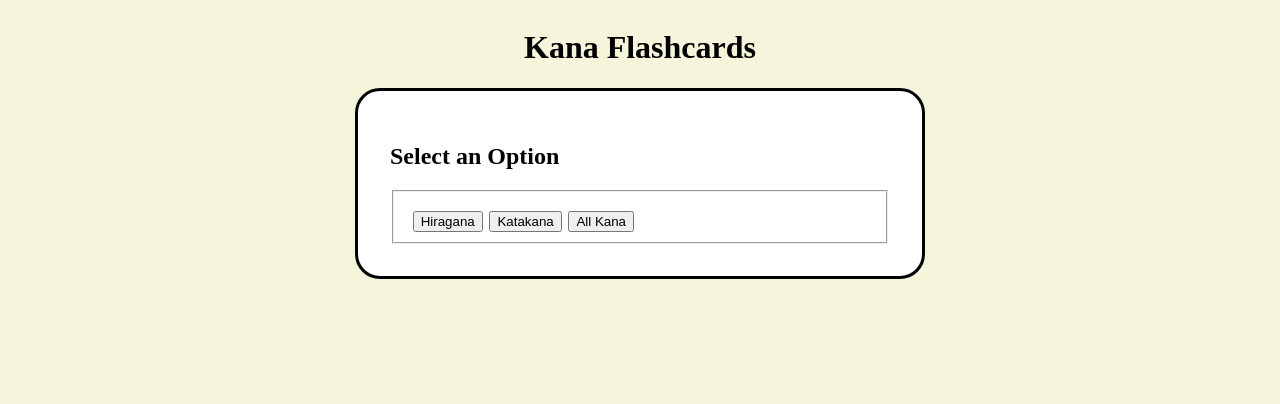
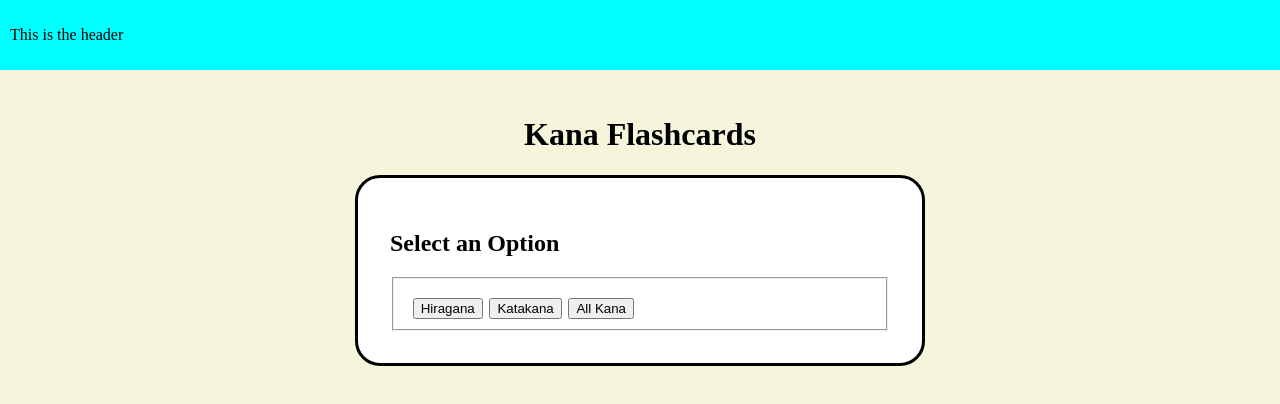
Before and after one commit to jpblicer/KanaFlashCardApp, a plain HTML site: page index.html in a window 1280 px wide. Drawn offline with Linux system fonts and the light colour scheme.

Commit message:
More CSS Clean up; created generic header.

```diff
--- a/index.html
+++ b/index.html
@@ -8,7 +8,11 @@
     <script src="/main.js" defer></script>
     <title>Kana Flashcards</title>
 </head>
+<header>
+    <p>This is the header</p>
+</header>
 <body>
+    <main>
         <h1>Kana Flashcards</h1>
             <form id="form">
                 <h2 class="moji" id="questionMoji">questionMoji</h2>
@@ -34,5 +38,6 @@
                     </ul>
                 </fieldset>
             </form>
+    </main>
 </body>
 </html>
--- a/main.js
+++ b/main.js
@@ -1,3 +1,7 @@
+/*
+Put real time feedback in the header to make quiz more responsive
+*/
+
 const hiragana = [
   {
     moji: "あ",
@@ -155,6 +159,7 @@ function displayQuestion(possibleAnswers, questionKana){
       console.log(userScore)
       selectedKana.splice(selectedKana.indexOf(questionKana), 1);
     }
+
   event.preventDefault()
   nextRound()
   removeSubmit()
--- a/styles.css
+++ b/styles.css
@@ -1,5 +1,15 @@
 body{
     background-color: beige;
+    margin: 0;
+}
+
+header{
+    background-color: aqua;
+    padding: 10px;
+    margin-bottom: 25px;
+}
+
+main{
     display:flex;
     justify-content: center;
     align-items: center;
```
Lines whose indentation alone changed are shown as unchanged.
